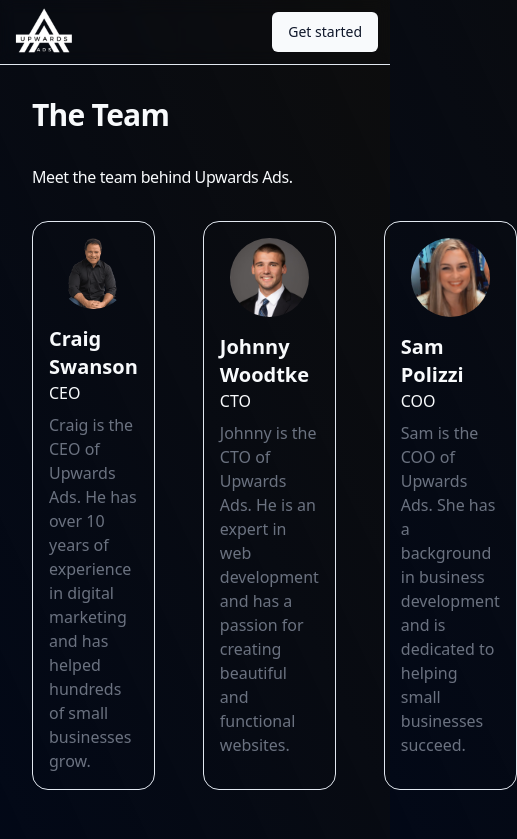
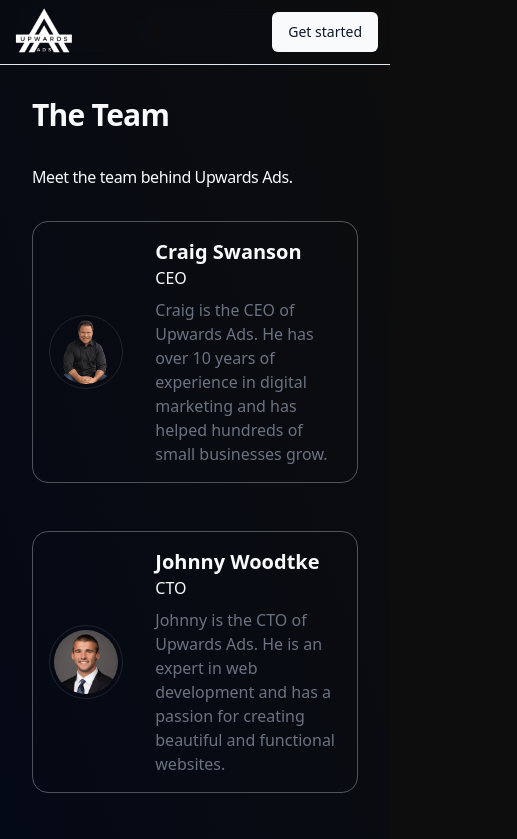
Before and after one commit to johnny-woodtke/upwardsads-website, a Next.js app: page /team in a window 390 px wide. Shown: the top 839 px of the page, 517 px wide, since content can reach past the window. Built offline with nearby package versions, Linux system fonts and the light colour scheme.

Commit message:
team page

```diff
--- a/app/team/page.tsx
+++ b/app/team/page.tsx
@@ -16,7 +16,7 @@ export default function Team() {
             The Team
           </h2>
           <p className="mb-8 w-full text-start tracking-tight sm:text-lg lg:mb-12 xl:text-xl">{DESCRIPTION}</p>
-          <div className="flex w-full gap-12">
+          <div className="flex w-full gap-12 max-lg:flex-col">
             {teamMembers.map((teamMember) => (
               <TeamMemberCard key={teamMember.name} {...teamMember} />
             ))}
@@ -31,9 +31,9 @@ type TeamMemberCardProps = Readonly<TeamMember>
 
 function TeamMemberCard({ name, role, image, bio }: TeamMemberCardProps) {
   return (
-    <div className="flex w-full flex-col items-center gap-4 rounded-2xl border p-4">
-      <div className="relative aspect-[1] w-[80%]">
-        <Image src={image} alt={name} fill className="rounded-full" />
+    <div className="flex w-full items-center gap-8 rounded-2xl border border-primary/30 p-4 lg:flex-col">
+      <div className="relative aspect-[1] max-lg:w-[40%] lg:w-[80%]">
+        <Image src={image} alt={name} fill className="rounded-full  border-[1px] border-primary/10 p-1" />
       </div>
       <div className="w-full">
         <h3 className="text-xl font-bold">{name}</h3>
```
